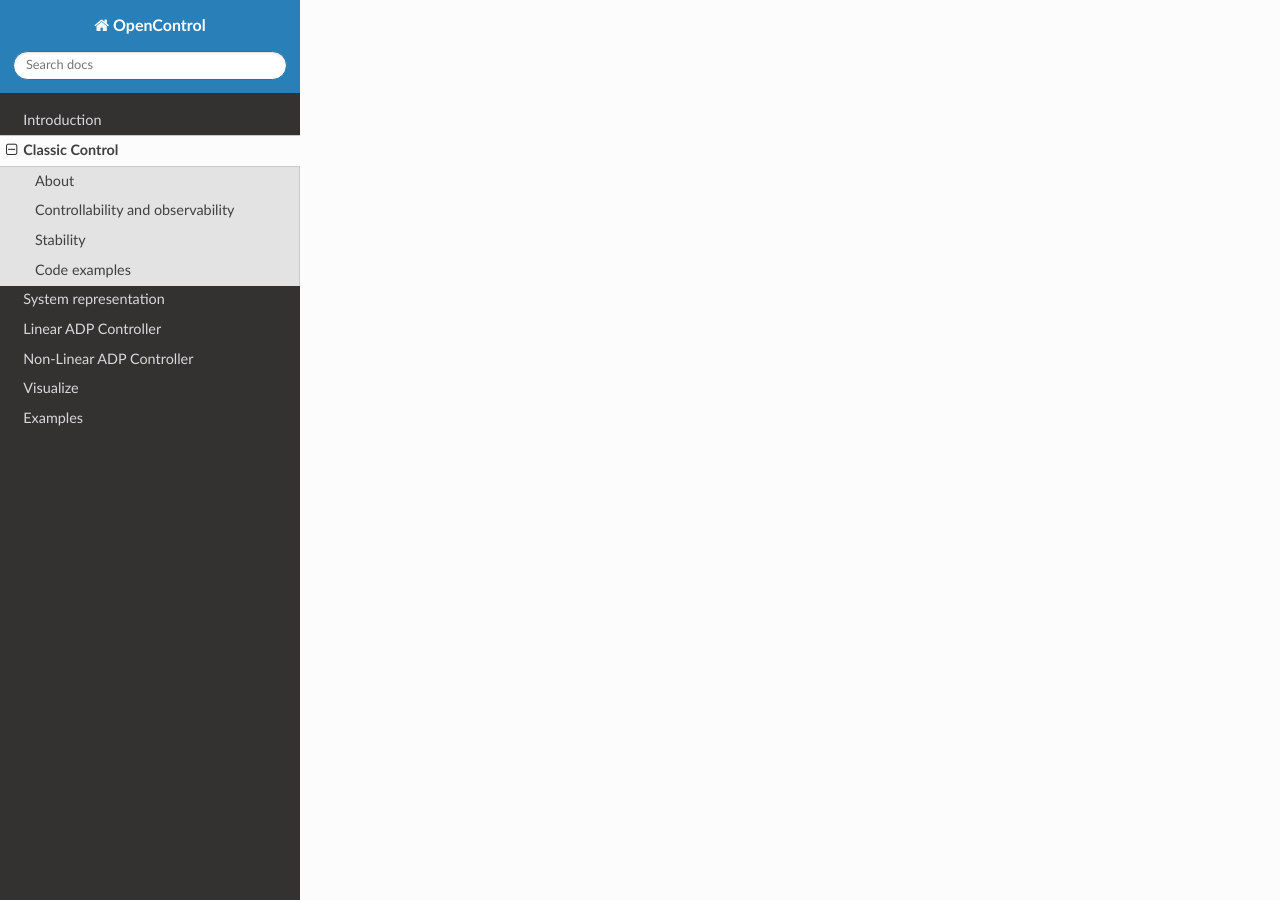
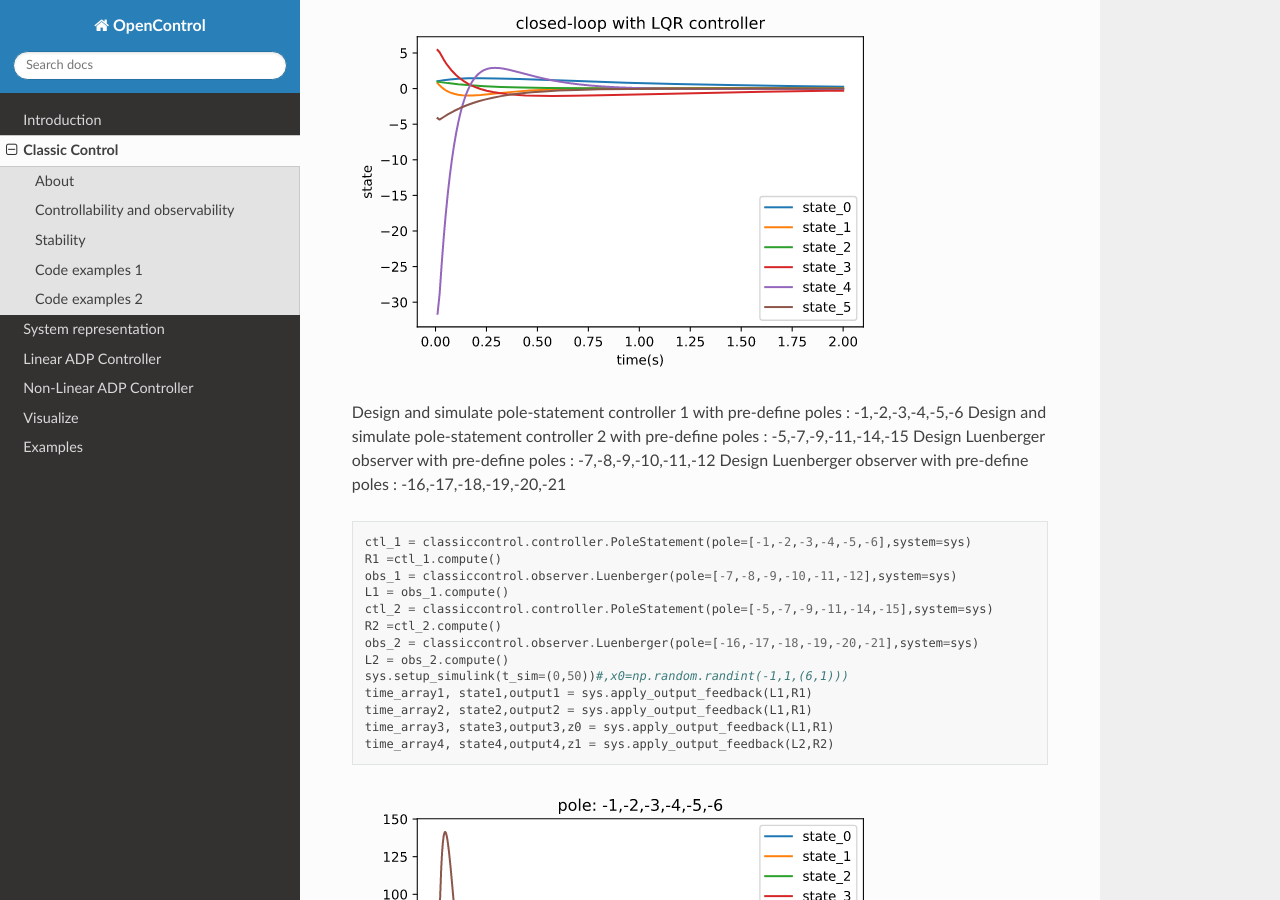
Before and after one commit to VNOpenAI/OpenControl, a Sphinx documentation site: the page built from docs/classic.rst, in a window 1280 px wide and 900 px high, scrolled down 5349 px. Built offline with Sphinx 7.4.7 and the Read the Docs theme 2.0.0, drawn with Linux system fonts in a browser that asks for light colours; formulas are drawn with MathJax 3; some of the changed text lies outside the part shown.

Commit message:
add math equation in classic.rst

```diff
--- a/docs/classic.rst
+++ b/docs/classic.rst
@@ -11,7 +11,8 @@
 The Linear time-invariant system formulate in:
 
 .. math::
-    \dot{x} = Ax + Bu \\\\
+
+    \dot{x} = Ax + Bu \\
     y = Cx + Du
 
 
@@ -93,6 +94,9 @@
 Hatus standard:
     System is controllable if matrix: is full rank with any s.
 
+.. math::
+    Rank(sI - A, B) = n
+
     System is observable if matrix:  is full rank
 
 Stability
@@ -100,13 +104,18 @@
 
 Gerschgorin:
     A is system matrix. Elements of A, aij.
-    Ri(A) = sum(abs(aij))
+
+.. math::
+
+    Ri(A) = \sum_{j=1, j\neq i}|a_{ij}
 
 Hurwitz:
     system is stable if all the eigen values of system matrix on the left of complex coordinate
 
 Lyapunov:
-
+    a) A is hurwitz, If there exist a positive definite squad matrix :math:`Q=Q^T` such that :math:`P=-(QA + A^TQ)` is a positive definite matrix
+    b) A is hurwitz ,If there exist a positive definite squad matrix :math:`P=P^T` such that
+    equation :math:`P=-(QA + A^TQ)` got a solution :math:`Q` and Q is positive definite squad matrix
 
 Stability of system:
 
@@ -119,7 +128,7 @@
     sys.is_stable(algorimth='lyapunov')
 
 
-Code examples
+Code examples 1
 ================================================================
 
 This experiment from the paper 'Observer-Based Controllers for Two-Wheeled Inverted Robots with Unknown Input Disturbance and Model Uncertainty'
@@ -166,23 +175,96 @@
 Design controller
 
 .. code-block:: python
+
     controller = classiccontrol.controller.PoleStatement(pole=[-3,-4,-5,-6], system=sys)
     R = controller.compute()
 
 Design observer
 
 .. code-block:: python
+
     observer = classiccontrol.observer.Luenberger(pole=[-3,-4,-5,-6], system=sys)
     L = observer.compute()
 
 simulate Closed-loop system with state-feedback controller R
 
 .. code-block:: python
+
     sys.setup_simulink()
     time_array,state,output,state_obs = sys.apply_state_feedback(R)
 
 simulate Closed-loop system with output-feedback L-R
 
 .. code-block:: python
+
     sys.setup_simulink()
     time_array,state,output,state_obs = sys.apply_output_feedback(L,R)
+
+Code examples 2
+================================================================
+
+simulate a Two-Wheeled Inverted Rotbots.
+cited in the `paper`_ ‘Observer-Based Controllers for Two-Wheeled Inverted Robots with Unknown Input Disturbance and Model Uncertainty’
+
+.. _`paper`: https://www.researchgate.net/publication/342700374_Observer-Based_Controllers_for_Two-Wheeled_Inverted_Robots_with_Unknown_Input_Disturbance_and_Model_Uncertainty
+
+object got the folowing parameters:
+
+.. image:: ./_static/object.png
+
+Simulate behavior of open-loop system
+Design LQR controller
+Simulate behavior of closed-loop system with LQR controller
+
+.. code-block:: python
+
+    import numpy as np
+    from OpenControl import classiccontrol
+    A = np.array([0,0,0,1,0,0,0,0,0,0,1,0,0,0,0,
+            0,0,1,0,-14.5,0,-32.47,1.07,0,0,162.07,
+            0,242.88,-8.01,0,0,0,0,0,0,-5.66]).reshape(6,6)
+    B = np.array([0,0,0,0,0,0,107.159,107.159,-801.536,
+            -801.536,-191.648,191.648]).reshape(6,2)
+    C = np.eye(6)
+    Q = np.diag([4,3,20,3.5,0.001,0.9])
+    R = np.diag([1,1])
+    sys = classiccontrol.linearsystem.LTI(A=A,B=B,C=C)
+    ctl = classiccontrol.controller.LQR(sys,Q,R)
+    R = ctl.compute()
+    sys.setup_simulink(t_sim=(0,2))
+    time_array, state,output = sys.step_response()
+    time_array2, state2,output2 = sys.apply_state_feedback(R)
+
+.. image:: ./_static/1.png
+
+.. image:: ./_static/2.png
+
+
+Design and simulate pole-statement controller 1 with pre-define poles : -1,-2,-3,-4,-5,-6
+Design and simulate pole-statement controller 2 with pre-define poles : -5,-7,-9,-11,-14,-15
+Design Luenberger observer with pre-define poles : -7,-8,-9,-10,-11,-12
+Design Luenberger observer with pre-define poles : -16,-17,-18,-19,-20,-21
+
+.. code-block:: python
+
+    ctl_1 = classiccontrol.controller.PoleStatement(pole=[-1,-2,-3,-4,-5,-6],system=sys)
+    R1 =ctl_1.compute()
+    obs_1 = classiccontrol.observer.Luenberger(pole=[-7,-8,-9,-10,-11,-12],system=sys)
+    L1 = obs_1.compute()
+    ctl_2 = classiccontrol.controller.PoleStatement(pole=[-5,-7,-9,-11,-14,-15],system=sys)
+    R2 =ctl_2.compute()
+    obs_2 = classiccontrol.observer.Luenberger(pole=[-16,-17,-18,-19,-20,-21],system=sys)
+    L2 = obs_2.compute()
+    sys.setup_simulink(t_sim=(0,50))#,x0=np.random.randint(-1,1,(6,1)))
+    time_array1, state1,output1 = sys.apply_output_feedback(L1,R1)
+    time_array2, state2,output2 = sys.apply_output_feedback(L1,R1)
+    time_array3, state3,output3,z0 = sys.apply_output_feedback(L1,R1)
+    time_array4, state4,output4,z1 = sys.apply_output_feedback(L2,R2)
+
+.. image:: ./_static/3.png
+
+.. image:: ./_static/4.png
+
+.. image:: ./_static/5.png
+
+.. image:: ./_static/6.png
```
Also changed, not shown: other parts of docs/classic.rst (+1 -1 lines), docs/_static/object.png (added).
